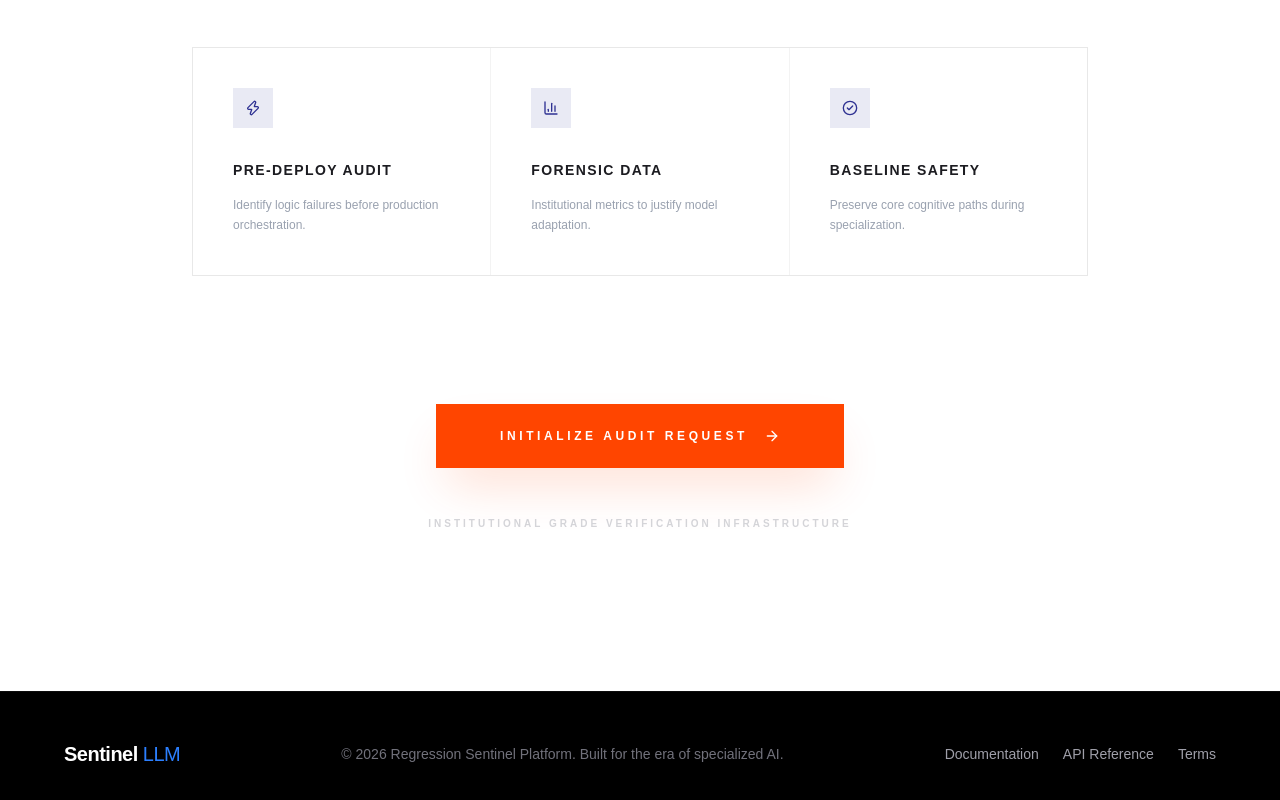
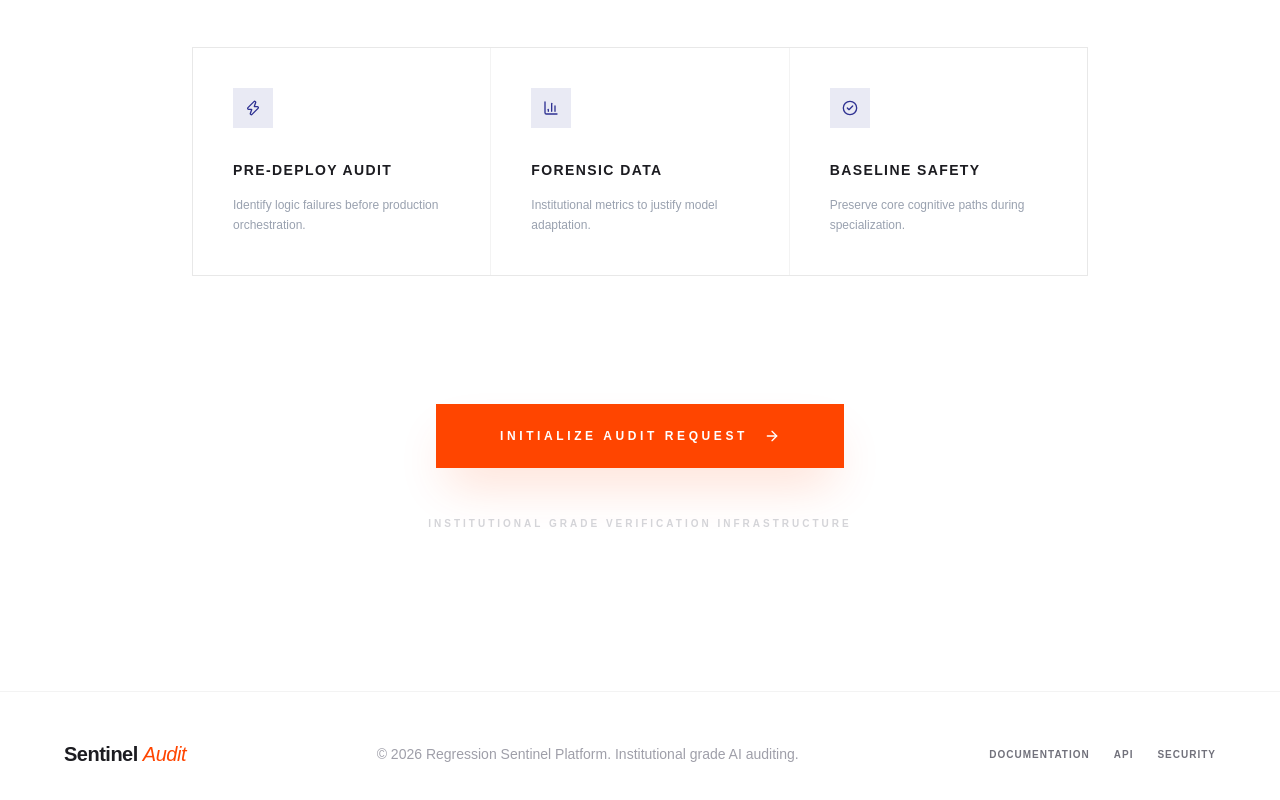
Before and after one commit to codingnoobno1/llm-sentinal-analysis, a Next.js app: page / in a window 1280 px wide. Shown: the part 6529-7329 px from the top of the page. Built offline with nearby package versions, Linux system fonts and the light colour scheme.

Commit message:
feat: implement EvalDashboard component and integrate into LLMSentinelLanding page

```diff
--- a/src/components/portfolio/llm-sentinel/EvalDashboard.tsx
+++ b/src/components/portfolio/llm-sentinel/EvalDashboard.tsx
@@ -150,12 +150,12 @@ export default function EvalDashboard() {
 
 function SummaryStat({ icon, label, value }: { icon: React.ReactNode, label: string, value: string | number }) {
   return (
-    <div className="p-4 rounded-2xl bg-black/40 border border-white/5">
-      <div className="flex items-center gap-2 mb-2">
+    <div className="p-10 bg-white">
+      <div className="flex items-center gap-4 mb-4">
         {icon}
-        <span className="text-[10px] uppercase tracking-wider text-zinc-500 font-bold">{label}</span>
+        <span className="text-[10px] uppercase tracking-[0.3em] text-zinc-400 font-black">{label}</span>
       </div>
-      <div className="text-xl font-bold text-white">{value}</div>
+      <div className="text-3xl font-black text-charcoal">{value}</div>
     </div>
   );
 }
--- a/src/components/portfolio/llm-sentinel/LLMSentinelLanding.tsx
+++ b/src/components/portfolio/llm-sentinel/LLMSentinelLanding.tsx
@@ -12,7 +12,7 @@ import EvalDashboard from "./EvalDashboard";
 
 export default function LLMSentinelLanding() {
   return (
-    <div className="bg-black min-h-screen selection:bg-blue-500/30 selection:text-blue-200">
+    <div className="bg-white min-h-screen selection:bg-indigo-blue/10 selection:text-indigo-blue">
       <Navbar />
       <main>
         <Hero />
@@ -26,20 +26,20 @@ export default function LLMSentinelLanding() {
         <ValueProp />
       </main>
 
-      <footer className="py-12 border-t border-white/5 bg-black px-8">
+      <footer className="py-12 border-t border-charcoal/5 bg-white px-8">
         <div className="max-w-6xl mx-auto flex flex-col md:flex-row justify-between items-center gap-8">
           <div className="flex items-center gap-2">
-            <span className="text-xl font-bold tracking-tight text-white">
-              Sentinel <span className="text-blue-500 font-normal">LLM</span>
+            <span className="text-xl font-bold tracking-tight text-charcoal">
+              Sentinel <span className="text-orange-red font-light italic">Audit</span>
             </span>
           </div>
-          <div className="text-zinc-500 text-sm">
-            © 2026 Regression Sentinel Platform. Built for the era of specialized AI.
+          <div className="text-zinc-400 text-sm font-medium">
+            © 2026 Regression Sentinel Platform. Institutional grade AI auditing.
           </div>
-          <div className="flex gap-6 text-zinc-400 text-sm">
-            <a href="#" className="hover:text-white transition-colors">Documentation</a>
-            <a href="#" className="hover:text-white transition-colors">API Reference</a>
-            <a href="#" className="hover:text-white transition-colors">Terms</a>
+          <div className="flex gap-6 text-zinc-500 text-[10px] font-black uppercase tracking-widest">
+            <a href="#" className="hover:text-charcoal transition-colors">Documentation</a>
+            <a href="#" className="hover:text-charcoal transition-colors">API</a>
+            <a href="#" className="hover:text-charcoal transition-colors">Security</a>
           </div>
         </div>
       </footer>
```
